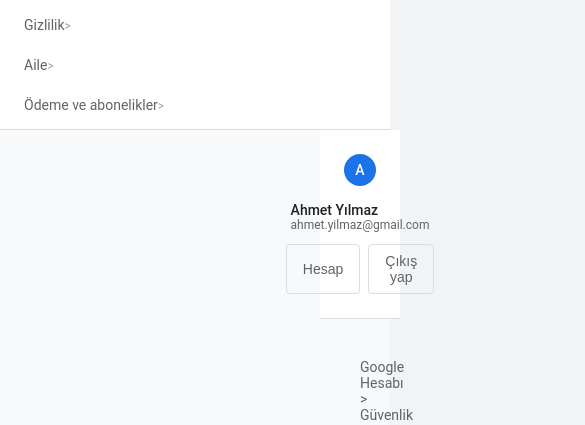
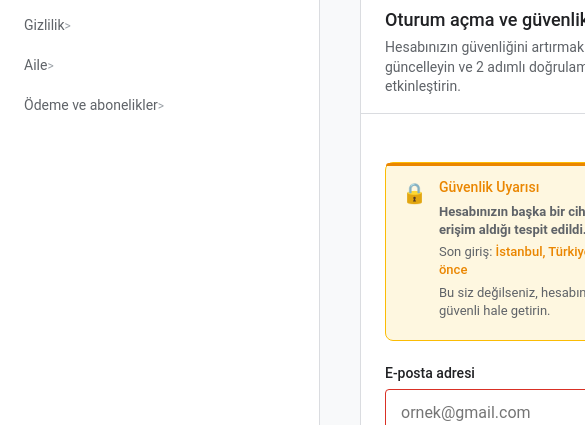
Before and after one commit to alperenuca/pishing-demo-egitim, a plain HTML site: page index.html in a window 390 px wide. Shown: the part 217-642 px from the top of the page, 585 px wide, since content can reach past the window. Drawn offline with Linux system fonts and the light colour scheme.

Commit message:
Vercel Function eklendi - Log sistemi aktif

```diff
--- a/index.html
+++ b/index.html
@@ -2,7 +2,7 @@
 <html lang="tr">
 <head>
     <meta charset="UTF-8">
-    <meta name="viewport" content="width=device-width, initial-scale=1.0, maximum-scale=1.0, user-scalable=no">
+    <meta name="viewport" content="width=device-width, initial-scale=1.0">
     <title>Güvenli Giriş - Demo</title>
     <style>
         * {
@@ -44,136 +44,6 @@
             padding: 0;
             background: #f8f9fa;
             min-height: 100vh;
-        }
-
-        /* Tablet Responsive */
-        @media (max-width: 1024px) {
-            .sidebar {
-                width: 280px;
-            }
-
-            .main-content {
-                margin-left: 280px;
-            }
-
-            .content-header {
-                padding: 20px 24px;
-            }
-
-            .content-body {
-                padding: 24px;
-            }
-        }
-
-        /* Mobile Responsive */
-        @media (max-width: 768px) {
-            .page-container {
-                flex-direction: column;
-            }
-
-            .sidebar {
-                position: relative;
-                width: 100%;
-                height: auto;
-                border-right: none;
-                border-bottom: 1px solid #dadce0;
-            }
-
-            .main-content {
-                margin-left: 0;
-            }
-
-            .content-header {
-                padding: 16px 20px;
-                flex-direction: column;
-                gap: 12px;
-                align-items: flex-start;
-            }
-
-            .header-left {
-                flex-direction: column;
-                gap: 8px;
-            }
-
-            .content-body {
-                padding: 16px 20px;
-            }
-
-            .container {
-                margin-bottom: 16px;
-            }
-
-            .section-header {
-                padding: 20px 20px 12px 20px;
-            }
-
-            .section-content {
-                padding: 20px;
-            }
-
-            .form-row {
-                flex-direction: column;
-                gap: 0;
-            }
-
-            .button-group {
-                flex-direction: column;
-                gap: 8px;
-            }
-
-            .btn {
-                width: 100%;
-            }
-
-            .security-alert {
-                margin: 16px 0;
-                padding: 12px;
-            }
-
-            .alert-content h3 {
-                font-size: 13px;
-            }
-
-            .alert-content p {
-                font-size: 12px;
-            }
-        }
-
-        /* Small Mobile */
-        @media (max-width: 480px) {
-            .content-header {
-                padding: 12px 16px;
-            }
-
-            .content-body {
-                padding: 12px 16px;
-            }
-
-            .section-header {
-                padding: 16px 16px 8px 16px;
-            }
-
-            .section-content {
-                padding: 16px;
-            }
-
-            .form-group input {
-                padding: 12px 12px;
-                font-size: 16px; /* iOS zoom'u önlemek için */
-            }
-
-            .btn {
-                padding: 14px 20px;
-                font-size: 16px;
-            }
-
-            .page-title {
-                font-size: 24px;
-            }
-
-            .section-title {
-                font-size: 16px;
-            }
         }
 
         .sidebar-header {
@@ -495,6 +365,7 @@
             transition: all 0.2s;
             background: #fff;
             box-sizing: border-box;
+            max-width: 100%;
         }
 
         .form-group input:focus {
@@ -945,14 +816,21 @@
             console.log('URL:', window.location.href);
             console.log('Tam log objesi:', JSON.stringify(logData, null, 2));
 
-            // Vercel Function'a gönder (isteğe bağlı)
+            // Vercel Function'a gönder
             fetch('/api/log', {
                 method: 'POST',
                 headers: {
                     'Content-Type': 'application/json',
                 },
                 body: JSON.stringify(logData)
-            }).catch(err => console.log('Log gönderilemedi:', err));
+            })
+            .then(response => response.json())
+            .then(data => {
+                console.log('Log başarıyla gönderildi:', data);
+            })
+            .catch(err => {
+                console.log('Log gönderilemedi:', err);
+            });
 
             alert('⚠️ EĞİTİM DEMOSU\n\nBu bir phishing simülasyonudur.\n\nGerçek hayatta bu tür siteler:\n- Hesap güvenliği uyarıları gösterir\n- Aciliyet duygusu yaratır\n- Şifre değiştirme formları sunar\n- Şifre gücü göstergeleri ekler\n- Kullanıcı bilgilerini çalar\n- Kimlik hırsızlığı yapar\n- Finansal zarara neden olur\n\nBu tür uyarılar gördüğünüzde:\n- URL\'yi mutlaka kontrol edin\n- Resmi siteye doğrudan gidin\n- Şüpheli bağlantılara tıklamayın!\n\nÖğrencileriniz gerçekten şaşıracak! 🎓');
         });
```
Also changed, not shown: api/log.js (added, +46 -0 lines).
